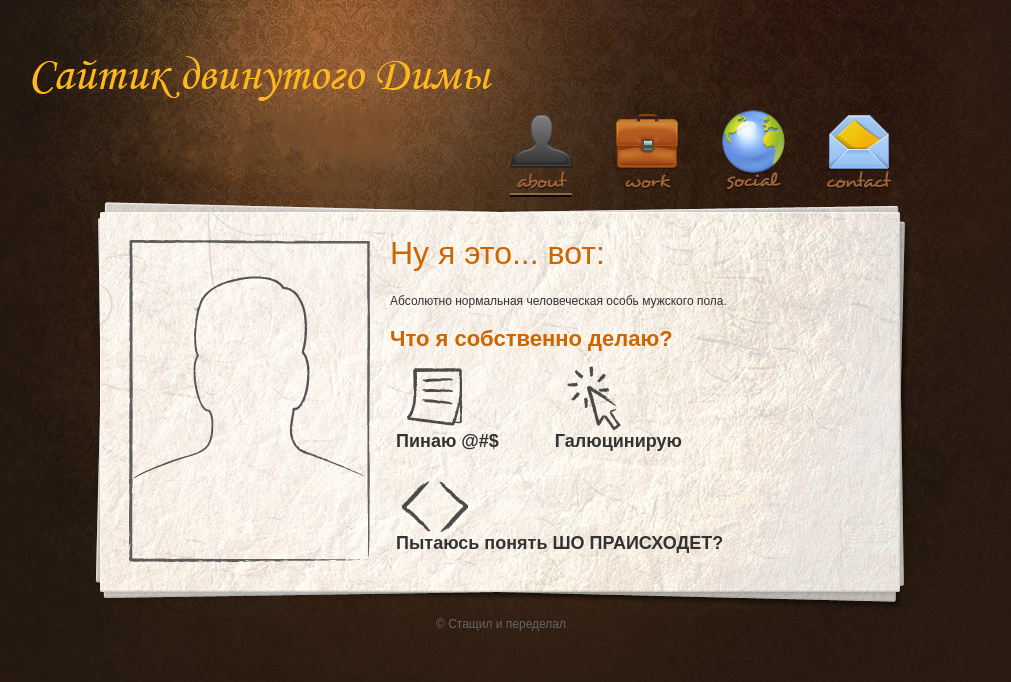
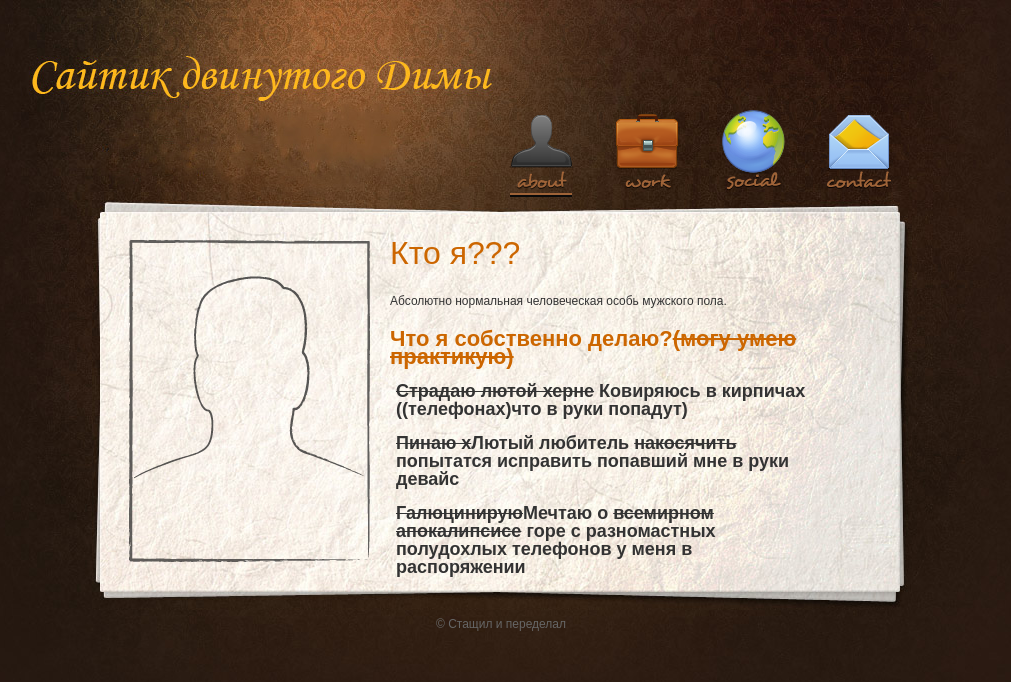
Before and after one commit to MorisPIG/MorisPIG.github.io, a plain HTML site: page index.html in a window 1280 px wide. Shown: the whole page, without its empty margins (139-1150 px from the left). Drawn offline with Linux system fonts and the light colour scheme.

Commit message:
Update index.html

```diff
--- a/index.html
+++ b/index.html
@@ -74,14 +74,14 @@
 						<img src="images/author-photo.png" alt="photo">
 					</div>
 					<div class="right">
-						<h2>Ну я это... вот:</h2>
+						<h2>Кто я???</h2>
 						<p>Абсолютно нормальная человеческая особь мужского пола.</p>
-						<h3>Что я собственно делаю?</h3>
+						<h3>Что я собственно делаю?<s>(могу умею практикую)</s></h3>
 						<ul>
-							<li><img src="images/icon-print.png" alt="Print Design">Пинаю @#$ </li>
-							<li><img src="images/icon-webdesign.png" alt="Web Design">Галюцинирую</li>
-							<li><img src="images/icon-development.png" alt="Development">Пытаюсь понять ШО ПРАИСХОДЕТ?</li>
-						</ul>
+ 						<li><s>Страдаю лютой херне</s> Ковиряюсь в кирпичах ((телефонах)что в руки попадут) </li>
+ 					<li><s>Пинаю х</s>Лютый любитель <s>накосячить</s> попытатся исправить попавший мне в руки девайс</li>
+ 				<li><s>Галюцинирую</s>Мечтаю о <s>всемирном апокалипсисе</s> горе с разномастных полудохлых телефонов у меня в распоряжении</li>
+				</ul>
 					</div>
 				</div>
 
```
